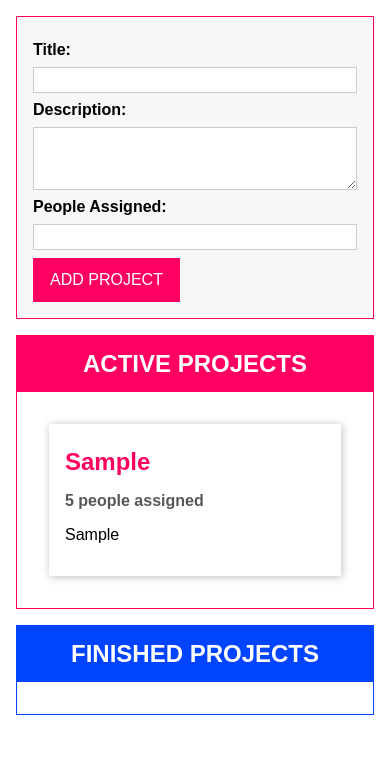
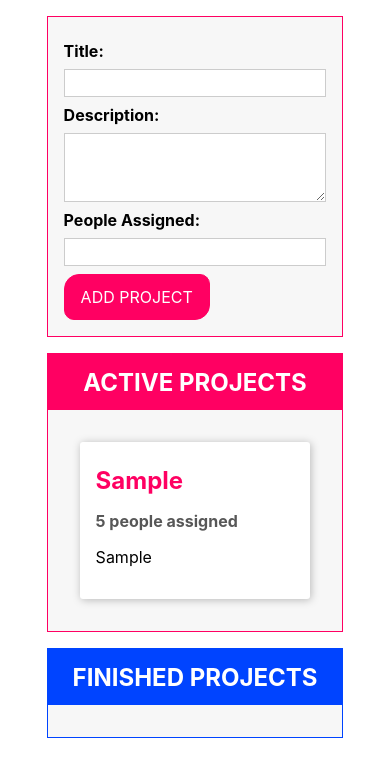
Before and after one commit to epicmet/dd-list, a website with bundled scripts: page index.html in a window 390 px wide. Both pictures are taken after typing "Sample", "Sample", "5" into the empty fields and a click on the button "ADD PROJECT". Built offline with nearby package versions, Linux system fonts and the light colour scheme.

Commit message:
changed button, validation and width of app styling

```diff
--- a/app.css
+++ b/app.css
@@ -3,11 +3,25 @@
 }
 
 html {
-  font-family: sans-serif;
+  font-family: -apple-system, BlinkMacSystemFont, "Segoe UI", Roboto, Oxygen,
+    Ubuntu, Cantarell, "Open Sans", "Helvetica Neue", sans-serif;
 }
 
 body {
   margin: 0;
+  display: flex;
+  justify-content: center;
+  align-items: center;
+}
+
+#app {
+  min-width: 540px;
+}
+
+@media screen and (max-width: 500px) {
+  #app {
+    min-width: 80vw;
+  }
 }
 
 label,
@@ -41,8 +55,10 @@ button {
   background: #ff0062;
   border: 1px solid #ff0062;
   cursor: pointer;
-  color: white;
+  color: #fff;
   padding: 0.75rem 1rem;
+  border-radius: 15px 10px;
+  transition: all 0.5s ease;
 }
 
 button:focus {
@@ -55,9 +71,18 @@ button:active {
   border-color: #a80041;
 }
 
+button:hover {
+  transform: translate(0, -1px);
+}
+
+button:active {
+  transform: translate(0, 2px);
+}
+
 .projects {
   margin: 1rem;
   border: 1px solid #ff0062;
+  background-color: #f7f7f7;
 }
 
 .projects header {
@@ -92,6 +117,7 @@ button:active {
   padding: 1rem;
   margin: 1rem;
   background: white;
+  border-radius: 3px;
 }
 
 .projects li h2 {
@@ -126,3 +152,7 @@ button:active {
   border: 1px solid #ff0062;
   background: #f7f7f7;
 }
+
+.input-error {
+  border-color: #ec3b3b;
+}
```
